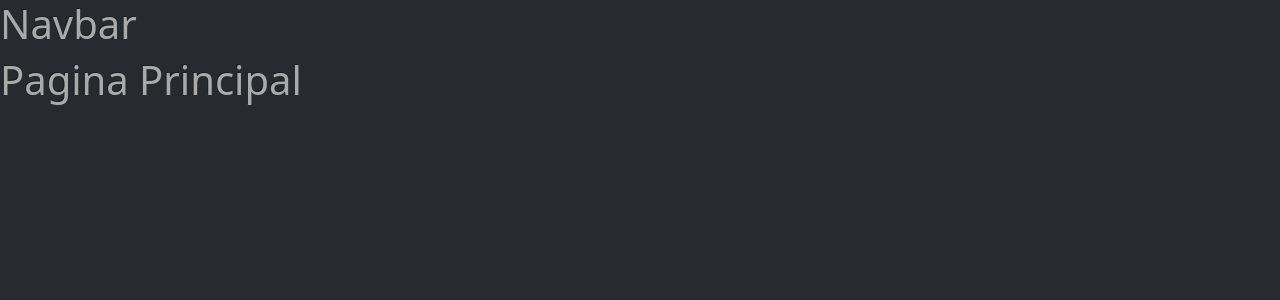
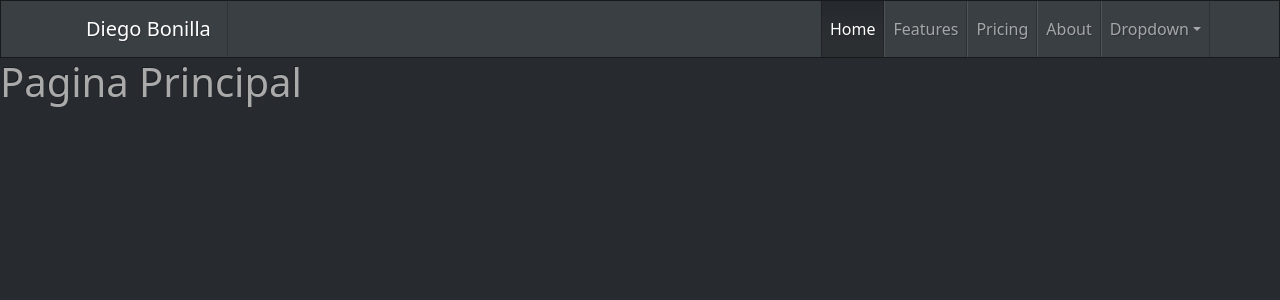
Before and after one commit to drbv27/MyPortfolio, a Next.js app: page / in a window 1280 px wide. Shown: the top 300 px of the page. Built offline with nearby package versions, Linux system fonts and the light colour scheme.

Commit message:
adding some styles

```diff
--- a/components/Navbar.js
+++ b/components/Navbar.js
@@ -1,7 +1,41 @@
-const Navbar = () => {
-    return (
-        <h1>Navbar</h1>
-     );
-}
+const Navbar = () => (
+<nav className="navbar navbar-expand-lg navbar-dark bg-primary">
+  <div className="container">
+    <a className="navbar-brand" href="#">Diego Bonilla</a>
+    <button className="navbar-toggler" type="button" data-bs-toggle="collapse" data-bs-target="#navbarColor01" aria-controls="navbarColor01" aria-expanded="false" aria-label="Toggle navigation">
+      <span className="navbar-toggler-icon"></span>
+    </button>
+
+    <div className="collapse navbar-collapse" id="navbarColor01">
+      <ul className="navbar-nav ms-auto">
+        <li className="nav-item">
+          <a className="nav-link active" href="#">Home
+            <span className="visually-hidden">(current)</span>
+          </a>
+        </li>
+        <li className="nav-item">
+          <a className="nav-link" href="#">Features</a>
+        </li>
+        <li className="nav-item">
+          <a className="nav-link" href="#">Pricing</a>
+        </li>
+        <li className="nav-item">
+          <a className="nav-link" href="#">About</a>
+        </li>
+        <li className="nav-item dropdown">
+          <a className="nav-link dropdown-toggle" data-bs-toggle="dropdown" href="#" role="button" aria-haspopup="true" aria-expanded="false">Dropdown</a>
+          <div className="dropdown-menu">
+            <a className="dropdown-item" href="#">Action</a>
+            <a className="dropdown-item" href="#">Another action</a>
+            <a className="dropdown-item" href="#">Something else here</a>
+            <div className="dropdown-divider"></div>
+            <a className="dropdown-item" href="#">Separated link</a>
+          </div>
+        </li>
+      </ul>
+    </div>
+  </div>
+</nav>
+)
 
 export default Navbar;
```
